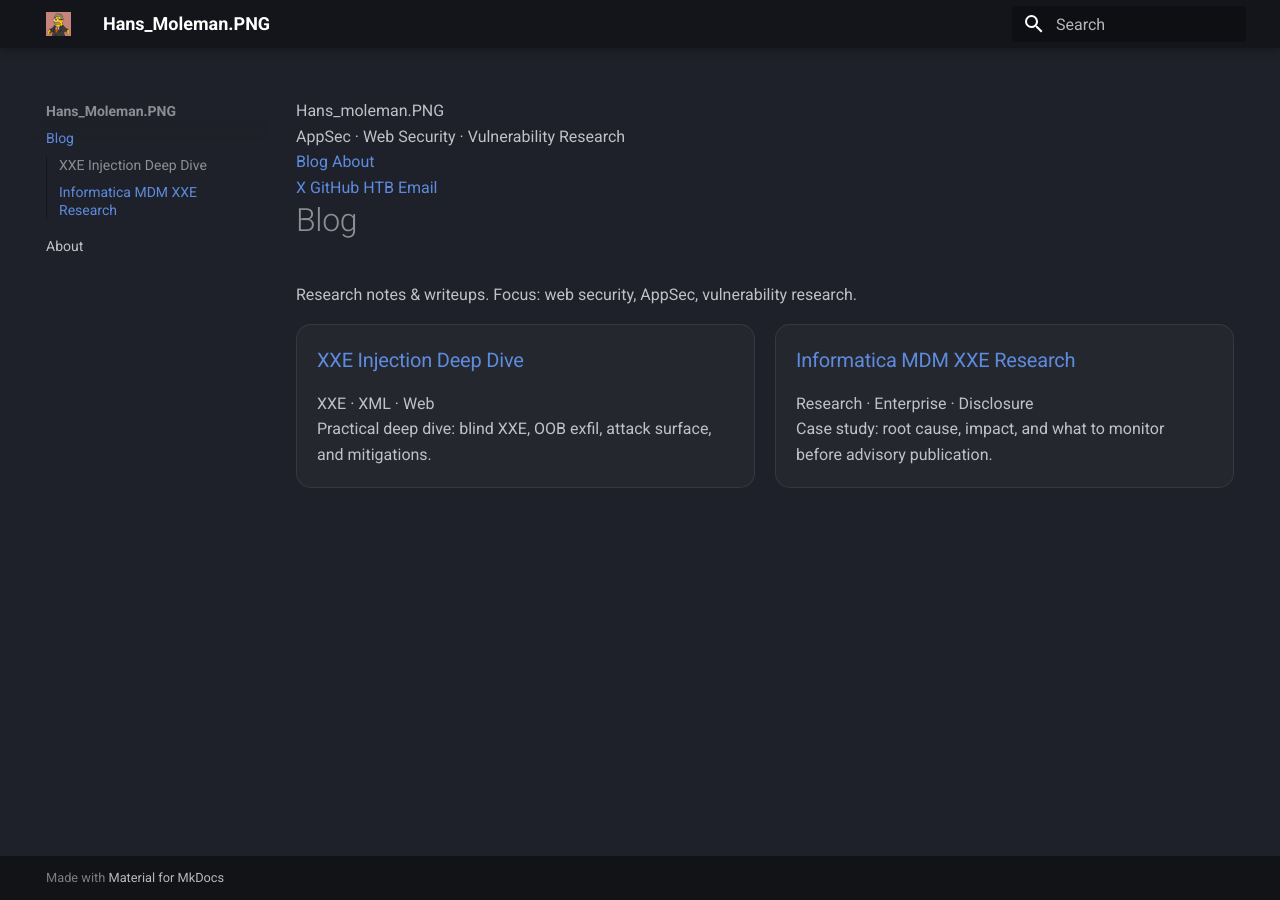
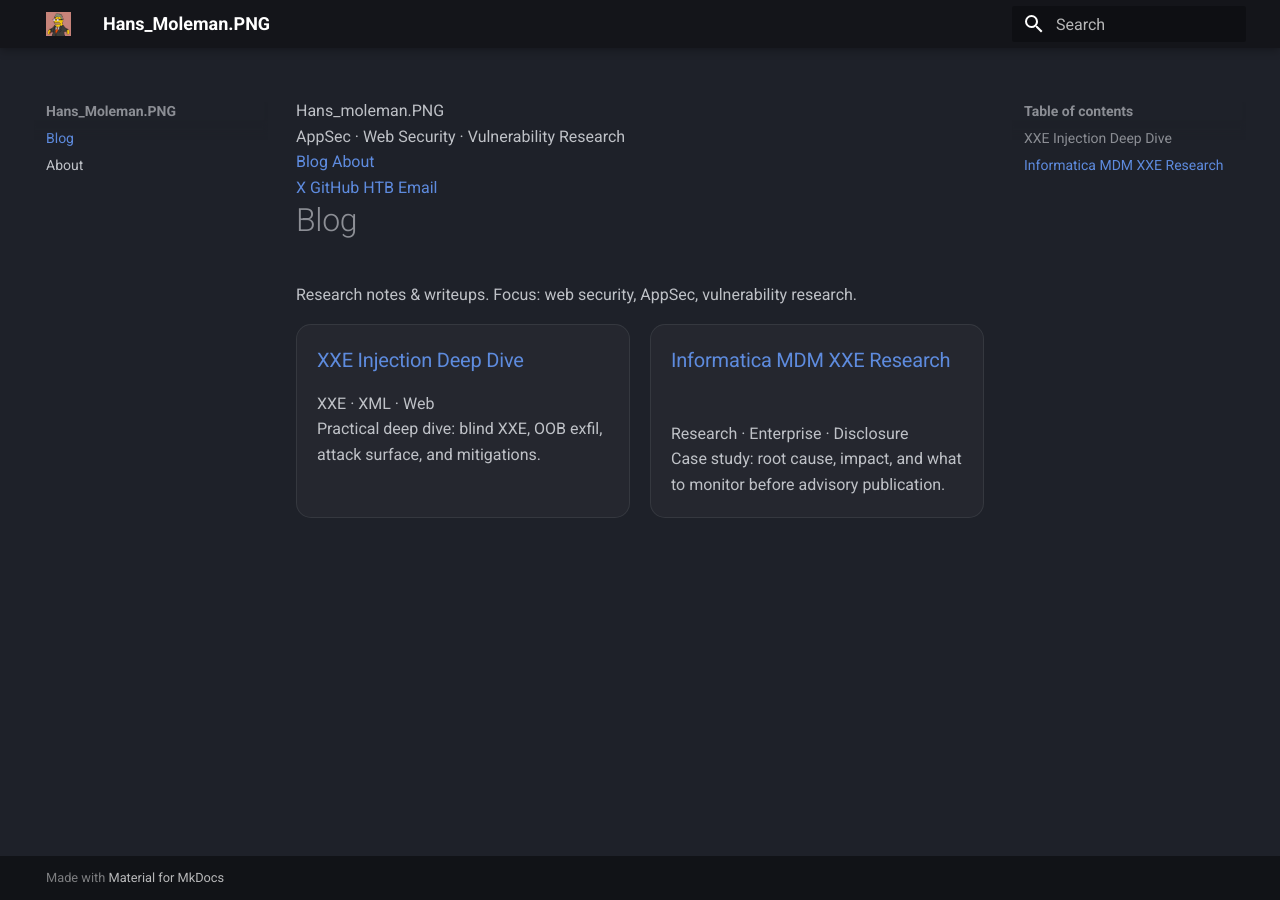
Before and after one commit to HansMolemanPNG/hansmolemanpng.github.io, an MkDocs documentation site: the page built from docs/index.md, in a window 1280 px wide. Built offline with MkDocs 1.6.1 and Material for MkDocs 9.7.7, drawn with Linux system fonts in a browser that asks for light colours.

Commit message:
Update mkdocs.yml

```diff
--- a/mkdocs.yml
+++ b/mkdocs.yml
@@ -13,8 +13,8 @@ theme:
       accent: green
 
   features:
-    - navigation.top   # opcional
-    - toc.integrate    # opcional
+   # - navigation.top   # opcional
+    #- toc.integrate    # opcional
 
 plugins:
   - search
```
